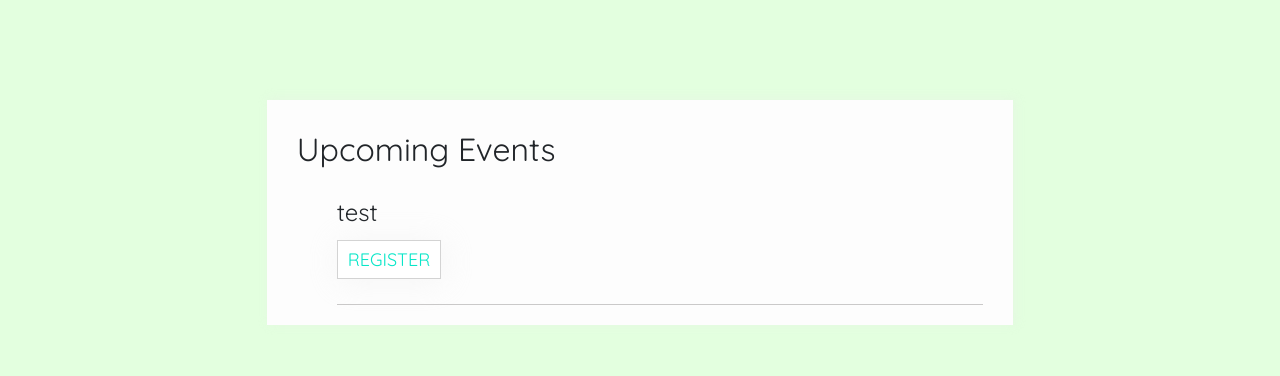
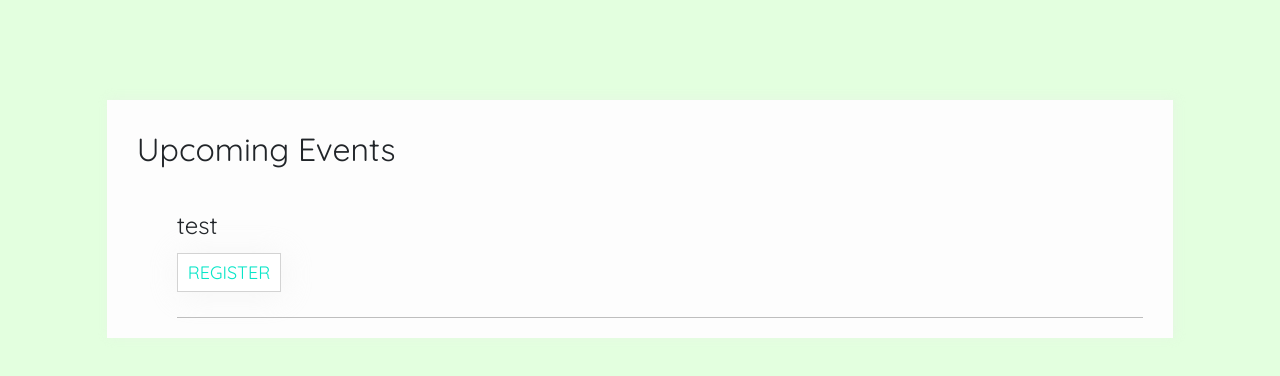
Before and after one commit to cryptoads/CRBN, a React (Create React App) app in the folder client/: page /events in a window 1280 px wide. Shown: the top 376 px of the page. Built offline with nearby package versions, Linux system fonts and the light colour scheme; no server answers.

Commit message:
some more color tweaks

```diff
--- a/client/src/App.css
+++ b/client/src/App.css
@@ -167,7 +167,7 @@ display: block;
 .events ul li {
   font-size: 1.5em;
   margin-top: 4%;
-  border-bottom: 1px solid #cac9c9;
+  border-bottom: 1px solid #bebebe;
 }
 
 .events ul li button {
@@ -193,6 +193,9 @@ display: block;
 
 .appFooter {
   background: #fdfdfd;
+  color: #08E6C8;
+  font-weight: 500;
+  font-size: 18px;
   box-shadow: 2px -1px 10px 1px rgba(231,231,231,0.31);
   height: 80px;
   bottom: 0;
--- a/client/src/Components/EventsList.jsx
+++ b/client/src/Components/EventsList.jsx
@@ -14,7 +14,7 @@ class EventsList extends Component {
     let { events } = this.state;
     return (
       <React.Fragment>
-        <div className="events col-sm-12 col-md-7 col-lg-7 ml-auto">
+        <div className="events col-sm-12 col-md-10 col-lg-10">
           <h2>Upcoming Events</h2>
           <ul className="events-ul">
             {events.map(event => {
--- a/client/src/Components/UserProfile.jsx
+++ b/client/src/Components/UserProfile.jsx
@@ -43,12 +43,14 @@ class UserProfile extends Component {
             loggedIn={this.props.loggedIn}
             basicInfo={this.state.basicInfoObj}
           />
+          <div className="col-sm-12 col-md-8 col-lg-8">
             <FootPrintChart
               crbnScore={this.state.chartDataObj.crbnScore}
               loggedIn={this.props.loggedIn}
               chartData={this.state.chartDataObj}
             />
             <EventsList />
+          </div>
 
 
           <div className="row">
--- a/client/src/UserProfile.css
+++ b/client/src/UserProfile.css
@@ -175,4 +175,6 @@
     border: 0;
 }
 
-.events {}
+.events {
+
+}
```
Lines whose indentation alone changed are shown as unchanged.
